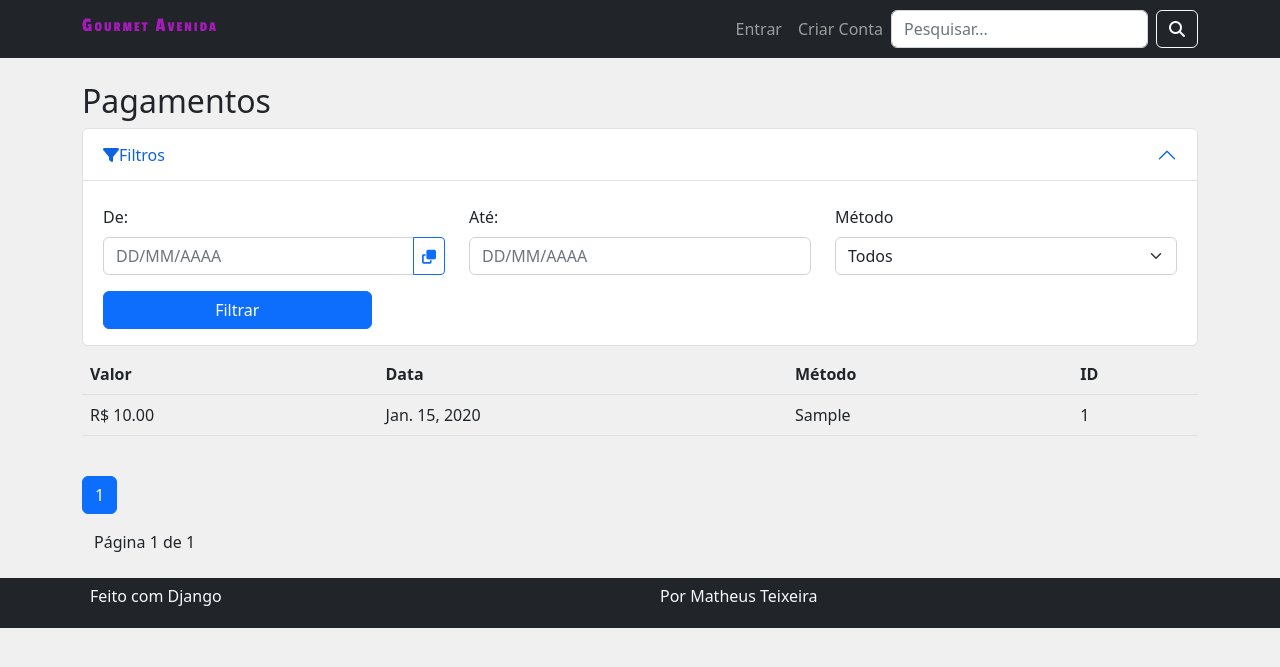
After one commit to matconi/gourmet-avenida, a Django app: template project/usuario/templates/usuario/payments.html in a window 1280 px wide, after a click on "Filtros". The commit adds this page. Shown: the top 667 px of the page. Run offline with Django 3.2, Linux system fonts and the light colour scheme; the template is opened without the code that fills it: most values are stand-ins (such as "Sample title", 1, 10 or a date in 2020).

Commit message:
visualizar pagamentos

```diff
--- a/project/templates/account/login.html
+++ b/project/templates/account/login.html
@@ -21,8 +21,7 @@
     </p>
 
     <div class="socialaccount_ballot">
-
-      <ul class="socialaccount_providers" style="list-style: none;">
+      <ul class="socialaccount_providers p-0" style="list-style: none;">
         {% include "socialaccount/snippets/provider_list.html" with process="login" %}
       </ul>
         <p class="login-or lead pt-2">
--- a/project/templates/partials/_nav.html
+++ b/project/templates/partials/_nav.html
@@ -13,6 +13,11 @@
         <div class="collapse navbar-collapse" id="navbarSupportedContent">
             <ul class="navbar-nav ms-auto">
                 {% if request.user.is_authenticated %}
+                    <li title="Favoritos">
+                        <a class="nav-link text-warning" href="#"><i class="fa-solid fa-star"></i>
+                            <span class="d-inline d-lg-none">Favoritos</span>
+                        </a>
+                    </li>
                     <li class="nav-item dropdown">
                         <button class="btn btn-dark dropdown-toggle" type="button" data-bs-toggle="dropdown" aria-expanded="false" title="Perfil">
                             <i class="fa-solid fa-user"></i>
@@ -30,6 +35,9 @@
                                 </li>
                                 <li>
                                     <a class="dropdown-item" href="{% url 'pedido:index' %}">Pedidos</a>
+                                </li>
+                                <li>
+                                    <a class="dropdown-item" href="{% url 'usuario:payments' %}">Pagamentos</a>
                                 </li>
                             <li><a class="dropdown-item text-danger" href="{% url 'account_logout' %}">Sair</a></li>
                         </ul>
--- /dev/null
+++ b/project/usuario/domain/repositories/payment_repository.py
@@ -0,0 +1,6 @@
+from usuario.models.Payment import Payment
+from typing import List
+from usuario.models.Customer import Customer
+
+def get_customer_payments(customer: Customer, kwargs: dict) -> List[Payment]:
+    return Payment.objects.filter(customer=customer, **kwargs).order_by('-date_time').all()
--- a/project/usuario/models/Payment.py
+++ b/project/usuario/models/Payment.py
@@ -1,5 +1,5 @@
 from django.db import models
-
+from django.utils import timezone
 
 class Payment(models.Model):
     class Method(models.TextChoices):
@@ -8,6 +8,7 @@ class Payment(models.Model):
 
     amount = models.DecimalField("Quantia", max_digits=5, decimal_places=2)
     method = models.CharField("Método", max_length=1, choices=Method.choices, default=Method.PIX)
+    date_time = models.DateTimeField("Data/Hora", default=timezone.now)
 
     customer = models.ForeignKey("Customer", on_delete=models.RESTRICT,
         verbose_name='Ciente'
--- /dev/null
+++ b/project/usuario/templates/usuario/payments.html
@@ -0,0 +1,93 @@
+{% extends 'base.html' %}
+{% load produto_pipe %}
+{% block head %}
+    <title>Pagamentos - Gourmet Avenida</title>
+{% endblock head %}
+
+{% block main %}
+    <div class="row mt-3">
+        <div class="col">
+            <h2>Pagamentos</h2>
+            <div class="accordion mb-2" id="accordion-filter">
+                <div class="accordion-item">
+                    <h4 class="accordion-header " id="headingFilter">
+                        <button class="accordion-button collapsed bg-transparent" type="button" data-bs-toggle="collapse" data-bs-target="#collapse-filter" aria-expanded="true" aria-controls="collapseFilter">
+                            <i class="fa-solid fa-filter"></i> Filtros
+                        </button>
+                    </h4>
+                    <div id="collapse-filter" class="accordion-collapse collapse" aria-labelledby="headingFilter" data-bs-parent="#accordion-filter">
+                        <div class="accordion-body">
+                            <form id="filter-form" action="" method="GET">
+                                <div class="row">
+                                    <div class="col mt-2">
+                                        <label for="start-date" class="form-label">De:</label>
+                                        <div class="input-group">
+                                            <input type="text" class="form-control" name="start_date" id="start-date" placeholder="DD/MM/AAAA" value="{{ request.GET.start_date }}">
+                                            <button class="btn btn-sm btn-outline-primary" type="button" id="copy-date" title="Mesmo dia">
+                                                <i class="fa-solid fa-clone"></i>
+                                            </button>
+                                        </div>
+                                    </div>
+                                    <div class="col mt-2">
+                                        <label for="end-date" class="form-label">Até:</label>
+                                        <input type="text" class="form-control" name="end_date" id="end-date" placeholder="DD/MM/AAAA" value="{{ request.GET.end_date }}">
+                                    </div>
+                                    <div class="col mt-2">
+                                        <label for="method" class="form-label">Método</label>
+                                        <select name="method" id="method" class="form-select">
+                                            <option value="">Todos</option>
+                                            <option value="P" {% if request.GET.method == 'P' %}selected{% endif %}>Pix</option>
+                                            <option value="M" {% if request.GET.method == 'M' %}selected{% endif %}>Dinheiro</option>
+                                        </select>
+                                    </div>
+                                </div>
+                                <button class="btn btn-primary w-25 mt-3" id="filter-btn" type="submit">Filtrar</button>
+                            </form>
+                        </div>
+                    </div>
+                </div>
+            </div>
+            <section>
+                {% if page_obj %}
+                    <div class="table-responsive">
+                        <table class="table table-hover">
+                            <thead>
+                                <tr>
+                                    <th>Valor</th>
+                                    <th>Data</th>
+                                    <th>Método</th>
+                                    <th>ID</th>
+                                </tr>
+                            </thead>
+                            <tbody>
+                                {% for payment in page_obj %}
+                                    <tr>
+                                        <td class="fs-6">
+                                            R$ {{ payment.amount|floatformat:2 }}
+                                        </td>
+                                        <td class="fs-6">
+                                            {{ payment.date_time.date }}
+                                        </td>
+                                        <td class="fs-6">
+                                            {{ payment.get_method_display }}
+                                        </td>
+                                        <td class="fs-6">
+                                            {{ payment.id }}
+                                        </td>
+                                    </tr>
+                                {% endfor %}
+                            </tbody>
+                        </table>
+                    </div>
+                {% else %}
+                    <p class="lead">
+                        Nenhum pagamento encontrado.
+                    </p>
+                {% endif %}
+            </section>
+            {% if page_obj %}
+                {% include 'partials/_pagination.html' %}
+            {% endif %}
+        </div>
+    </div>
+{% endblock main %}
--- a/project/usuario/urls.py
+++ b/project/usuario/urls.py
@@ -3,5 +3,6 @@ from . import views
 
 app_name = 'usuario'
 urlpatterns = [
-    path('perfil/', views.profile, name="profile")
+    path('perfil/', views.profile, name="profile"),
+    path('pagamentos/', views.payments, name="payments")
  ]
```
Also changed, not shown: project/pedido/templates/pedido/index.html (+5 -7 lines), project/usuario/domain/services/payment_service.py (added, +28 -0 lines), project/usuario/templates/usuario/home.html (+13 -3 lines), project/usuario/views.py (+21 -3 lines), project/usuario/migrations/0006_payment_date_time.py (added).
